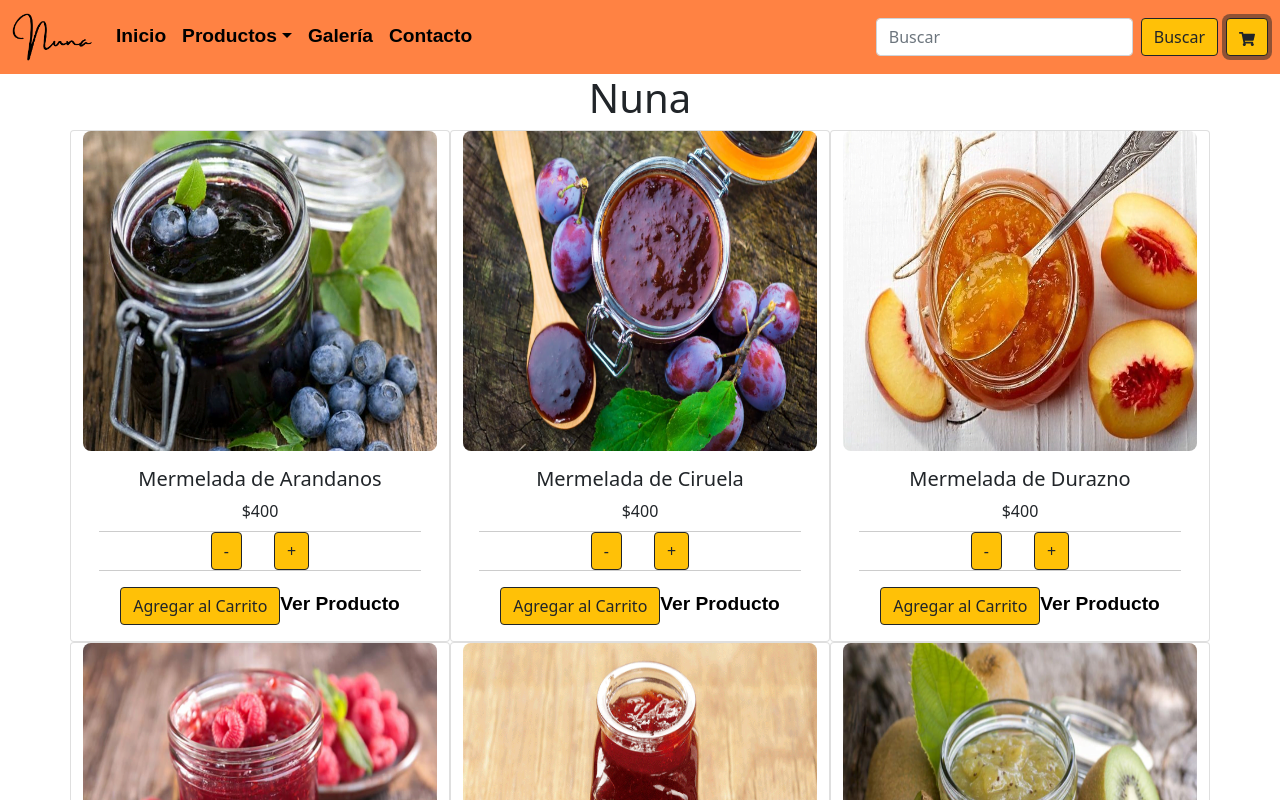
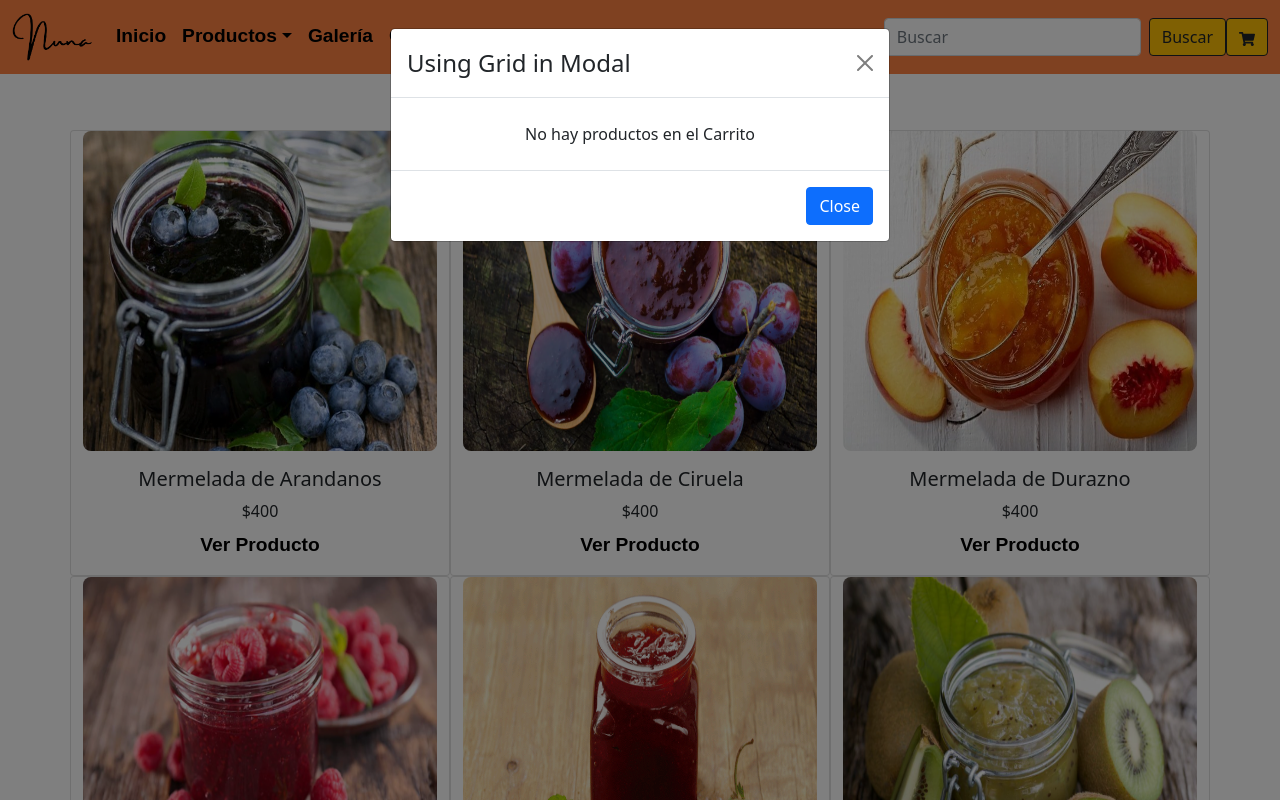
Before and after one commit to lucianogaido/ReactJs, a React (Create React App) app: page / in a window 1280 px wide. Both pictures are taken after a click on the button 1247 px from the left and 36 px from the top of the page. Shown: the top 800 px of the page. Built offline with nearby package versions, Linux system fonts and the light colour scheme.

Commit message:
cartContext

```diff
--- a/src/components/CartWidget/CartWidget.js
+++ b/src/components/CartWidget/CartWidget.js
@@ -1,13 +1,62 @@
 import { FaShoppingCart } from 'react-icons/fa';
 import './CartWidget.css';
-const CartWidget = () => {
-    return(
+import {Button, Modal, Container, Row, Col, } from "react-bootstrap"
+import {useState, useContext} from "react"
+import CartContext from '../../context/CartContext';
+
+function MydModalWithGrid(props) {
+    const {cartListItems}= useContext(CartContext)
+    return (
+        <Modal {...props} aria-labelledby="contained-modal-title-vcenter">
+            <Modal.Header closeButton>
+            <Modal.Title id="contained-modal-title-vcenter">
+                Using Grid in Modal
+            </Modal.Title>
+            </Modal.Header>
+            <Modal.Body className="show-grid">
+            <Container>
+                {cartListItems.length === 0 && (
+                    <>
+                        <p>No hay productos en el Carrito</p>
+                    </>
+                )}
+                {cartListItems.map((item)=>{
+                    return(
+                        <Row key={item.data.id}>
+                            <Col xs={12} md={8}>
+                                <img src={`../${item.data.image}`}/>
+                            </Col>
+                            <Col xs={6} md={4}>
+                                <p>{item.data.title}</p>
+                                <p>${item.data.price}</p>
+                                <p>cantidad {item.data.quantity}</p>
+                            </Col>
+                        </Row>
+                    )
+                })}
+
+            </Container>
+            </Modal.Body>
+            <Modal.Footer>
+            <Button onClick={props.onHide}>Close</Button>
+            </Modal.Footer>
+        </Modal>
+        );
+    }
+
+    function CartWidget() {
+        const [modalShow, setModalShow] = useState(false);
+
+        return (
         <>
-        <button type="button" className="btn btn-outline-dark my-2 my-sm-0 bg-warning" id='cartIcon' data-toggle="modal"
-            data-target="#exampleModal">
-            <FaShoppingCart className='cartIcon' />
-        </button>
+            <button type="button" className="btn btn-outline-dark my-2 my-sm-0 bg-warning" onClick={() => setModalShow(true)}>
+            <FaShoppingCart className='cartIcon'/>
+            </button>
+
+            <MydModalWithGrid show={modalShow} onHide={() => setModalShow(false)} />
         </>
-    )
-}
+        );
+    }
+
+
 export default CartWidget
--- a/src/components/Item/Item.js
+++ b/src/components/Item/Item.js
@@ -1,5 +1,5 @@
 import './Item.css';
-import {Card} from "react-bootstrap";
+import {Card, Button} from "react-bootstrap";
 import ItemCount from "../ItemCount/ItemCount"
 import { Link } from 'react-router-dom';
 const Item = ({title, image, price, stock, id}) => {
@@ -9,8 +9,9 @@ const Item = ({title, image, price, stock, id}) => {
         <Card.Body>
             <Card.Title>{title}</Card.Title>
             <Card.Text>${price}</Card.Text>
-            <ItemCount stock={stock} title = {title}/>
+            {/* <ItemCount stock={stock} title = {title}/> */}
             <Link to={`/item/${id}`}>Ver Producto</Link>
+            {/* <Button variant="btn btn-outline-dark my-2 my-sm-0 bg-warning" >Agregar al Carrito</Button> */}
         </Card.Body>
         </Card>
 
--- a/src/components/ItemCount/ItemCount.js
+++ b/src/components/ItemCount/ItemCount.js
@@ -1,16 +1,27 @@
 import './ItemCount.css';
 import {Button} from "react-bootstrap";
+import CartContext from '../../context/CartContext';
+import { useContext } from 'react';
 
-const ItemCount = ({stock, quantity, updateQuantity, setShowButton}) =>{
+const ItemCount = ({stock, count, updatecount, setShowButton, data}) =>{
+    const {addProductToCart} = useContext(CartContext)
+    const addProduct =()=>{
+        setShowButton(true)
+        addProductToCart({data})
+    }
     return(
         <>
         <div className="itemCount">
-            <Button className="item-button" variant="btn btn-outline-dark my-2 my-sm-0 bg-warning" onClick={() => updateQuantity(quantity - 1)} disabled={quantity === 1}>-</Button>
-            <p>{quantity}</p>
-            <Button className="item-button" variant="btn btn-outline-dark my-2 my-sm-0 bg-warning" onClick={() => updateQuantity(quantity + 1)} disabled={quantity >= stock}>+</Button>
+            <Button className="item-button" variant="btn btn-outline-dark my-2 my-sm-0 bg-warning" onClick={() => updatecount(count - 1)} disabled={count === 1}>-</Button>
+            <p id="count">{count}</p>
+            <Button className="item-button" variant="btn btn-outline-dark my-2 my-sm-0 bg-warning" onClick={() => updatecount(count + 1)} disabled={count >= stock}>+</Button>
         </div>
-            <Button variant="btn btn-outline-dark my-2 my-sm-0 bg-warning" onClick={()=>setShowButton(true)}>Agregar al Carrito</Button>
+            <Button variant="btn btn-outline-dark my-2 my-sm-0 bg-warning"
+            onClick={() => addProduct()}>
+                Agregar al Carrito
+            </Button>
         </>
     )
 }
+//
 export default ItemCount
--- a/src/components/ItemDetail/ItemDetail.js
+++ b/src/components/ItemDetail/ItemDetail.js
@@ -5,12 +5,9 @@ import { useState } from "react";
 import {Link} from "react-router-dom"
 
 const ItemDetail =({data}) => {
-    const [quantity, setQuantity] = useState(1);
+    const [count, setcount] = useState(1);
     const [showButton, setShowButton] = useState(false)
 
-    const addToCart = () => {
-        console.log("CANTIDAD", quantity)
-    }
     return(
         <>
         <Container className="item_detail row">
@@ -23,10 +20,11 @@ const ItemDetail =({data}) => {
                 <p className="price">${data.price}</p>
                 {!showButton ?
                 <ItemCount
-                    quantity={quantity}
-                    updateQuantity = {setQuantity}
+                    count={count}
+                    updatecount = {setcount}
                     setShowButton = {setShowButton}
                     stock={data.stock}
+                    data={data}
                 />
                 :
                 <Button as={Link} to="/cart">Terminar mi Compra</Button>
--- /dev/null
+++ b/src/context/CartContext.js
@@ -0,0 +1,35 @@
+import { createContext, useState } from "react";
+import ProductList from "../pages/ProductList";
+
+const CartContext= createContext();
+
+const CartProvider = ({children}) =>{
+    const[cartListItems, setCartListItems] = useState([])
+
+    const addProductToCart =(product)=>{
+        console.log("id del producto= ",product.data.id)
+        let isInCart = cartListItems.find(cartItem => cartItem.data.id === product.data.id)
+        if(!isInCart ){
+            console.log("se agrego el producto", product)
+            setCartListItems(cartListItems=>[...cartListItems,product])
+        }else{
+            console.log("el producto ya fue agregado")
+            product.data.quantity ++; // acá quiero sumarle el count de <ItemCount/>
+        }
+
+    }
+    const data ={
+        cartListItems,
+        addProductToCart
+    }
+
+    return(
+        <CartContext.Provider value={data}>
+            {children}
+        </CartContext.Provider>
+
+    )
+}
+
+export default CartContext
+export {CartProvider}
--- /dev/null
+++ b/src/context/ThemeContext.js
@@ -0,0 +1,24 @@
+import { createContext, useState } from "react";
+
+const ThemeContext = createContext();
+
+const ThemeProvider= ({children}) =>{
+    const [darkTheme, setDarkTheme]= useState(false)
+    const handleTheme =() =>{
+        setDarkTheme(!darkTheme)
+    }
+
+    const data ={
+        darkTheme,
+        handleTheme,
+    }
+
+    return(
+        <ThemeContext.Provider value={data}>
+        {children}
+        </ThemeContext.Provider>
+    )
+}
+
+export {ThemeContext}
+export default ThemeProvider
--- a/src/pages/ProductList.js
+++ b/src/pages/ProductList.js
@@ -15,6 +15,7 @@ const ProductList = () => {
         setProduct([])
         getItem()
         .then( (response) => {
+
             filterByCategory(response)
 
         })
@@ -33,8 +34,9 @@ const ProductList = () => {
     const filterByCategory = (array) =>{
         return array.map( (item) => {
             if(item.category === category){
-                return setProduct(products =>[...products,item])
+                return  setProduct(products =>[...products,item])
             }
+
         })
     }
 
@@ -44,8 +46,8 @@ const ProductList = () => {
         {loading ?
         <Spinner color='warning' className='spinner'/>
         :
-        <Row xs={1}  md={2} lg={3} className="container">
-            <ItemList products={products}/>
+        <Row  xs={1}  md={2} lg={3} className="container">
+            <ItemList key={productos.id} products={products}/>
         </Row>
         }
         </>
```
Also changed, not shown: src/App.js (+6 -1 lines), src/data/productsMock.js (+32 -16 lines).
